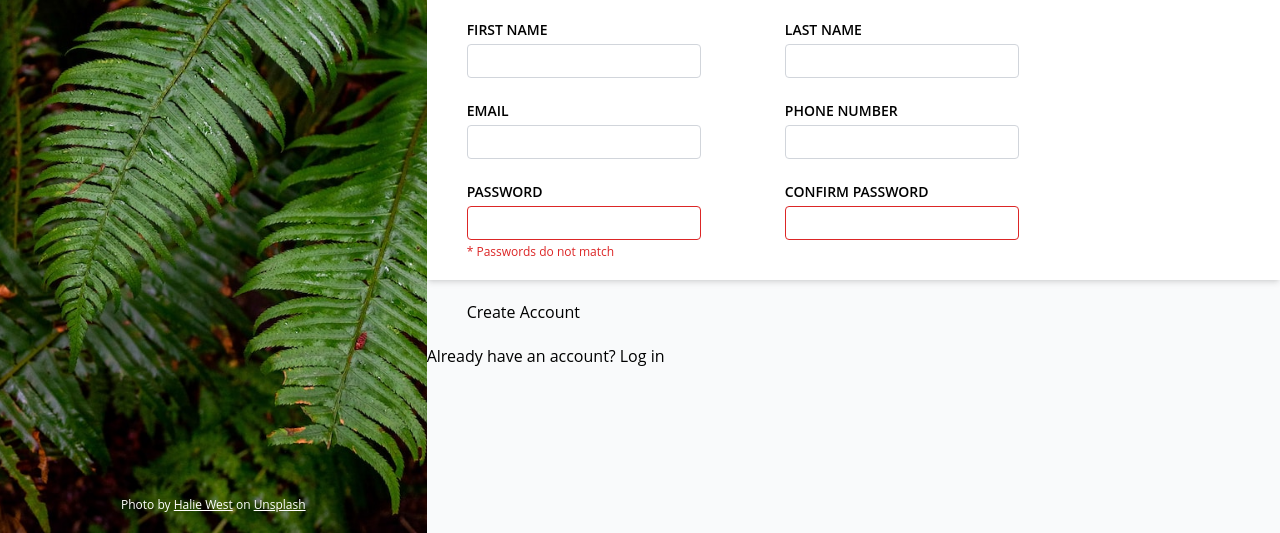
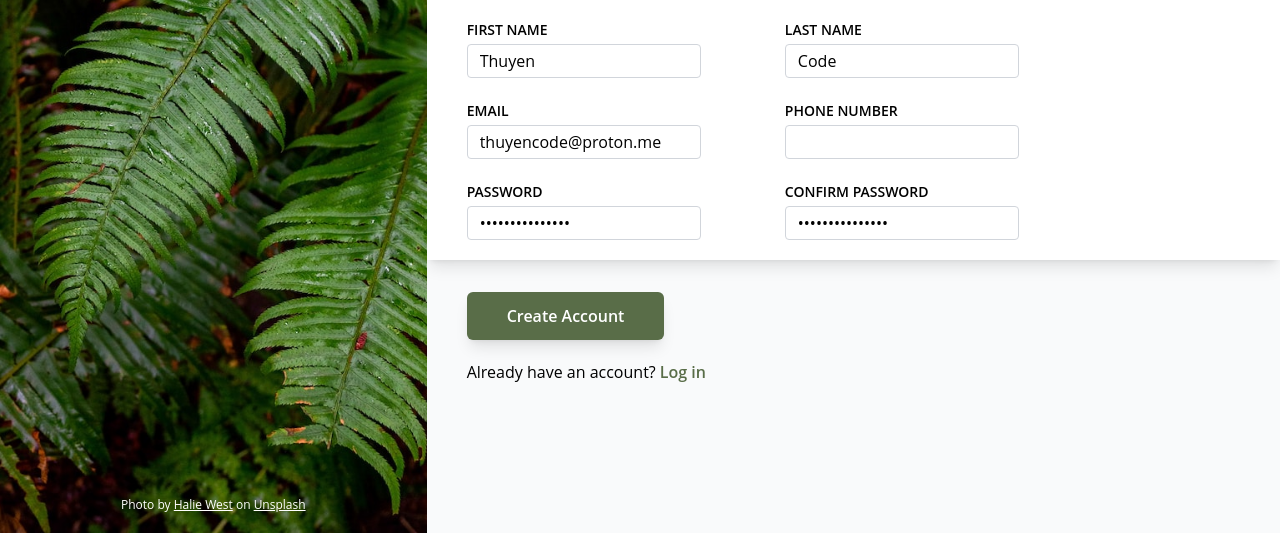
Before and after one commit to thuyencode/sign-up-form-for-odin-project, a website built with Vite: page index.html in a window 1280 px wide. Shown: the part 267-800 px from the top of the page. Built offline with nearby package versions, Linux system fonts and the light colour scheme; a web font is replaced by a local one.

Commit message:
Complete the requirement

```diff
--- a/index.html
+++ b/index.html
@@ -7,13 +7,10 @@
     <link rel="stylesheet" href="src/style.css" />
     <title>Vite + TS</title>
   </head>
-  <body class="bg-[#F9FAFB] font-sans">
-    <div class="relative float-left h-screen w-1/3 text-white">
-      <img
-        src="/images/halie-west-25xggax4bSA-unsplash.jpg"
-        alt="green leaf plant in close up photography by Halie West, Ferns in the Washington forest"
-        class="block h-full w-full object-cover"
-      />
+  <body class="bg-[#F9FAFB] font-sans md:overflow-y-hidden">
+    <div
+      class="bg-hero-pattern h-screen w-full bg-cover bg-center text-white max-md:hidden md:relative md:float-left md:w-1/3"
+    >
       <div
         class="absolute inset-x-0 top-40 m-auto inline-flex h-24 w-full items-center justify-center gap-1 bg-black/50"
       >
@@ -40,35 +37,67 @@
       </p>
     </div>
 
-    <div class="float-right w-2/3 space-y-10 py-10">
-      <div class="space-y-5 pl-10 pr-40 text-lg font-semibold">
+    <div class="space-y-10 py-10 md:float-right md:w-2/3">
+      <div class="space-y-5 px-5 text-lg font-semibold lg:pl-10 lg:pr-40">
         <p>
           Lorem ipsum dolor sit amet, consectetur adipiscing elit, sed do
           eiusmod tempor incididunt ut labore et dolore magnam aliquam quaerat
-          voluptatem. Ut enim aeque doleamus animo, cum corpore dolemus.
+          voluptatem.
         </p>
         <p class="italic">Lorem ipsum dolor sit amet.</p>
       </div>
 
       <form>
-        <div class="space-y-5 bg-white py-5 pl-10 shadow-md">
+        <div
+          class="space-y-5 bg-white p-5 shadow-lg sm:px-10 md:pl-5 md:pr-0 lg:pl-10"
+        >
           <legend>Let&apos;s do this!</legend>
           <fieldset>
             <div>
               <label for="first_name">First Name</label>
-              <input type="text" id="first_name" name="first_name" required />
+              <input
+                type="text"
+                class="peer/first_name"
+                id="first_name"
+                name="first_name"
+                value="Thuyen"
+                required
+              />
+              <p class="error hidden peer-invalid/first_name:inline">
+                * First name is empty
+              </p>
             </div>
 
             <div>
               <label for="last_name">Last Name</label>
-              <input type="text" id="last_name" name="last_name" required />
+              <input
+                type="text"
+                class="peer/last_name"
+                id="last_name"
+                name="last_name"
+                value="Code"
+                required
+              />
+              <p class="error hidden peer-invalid/last_name:inline">
+                * Last name is empty
+              </p>
             </div>
           </fieldset>
 
           <fieldset>
             <div>
               <label for="email">Email</label>
-              <input type="email" id="email" name="email" required />
+              <input
+                type="email"
+                class="peer/email"
+                id="email"
+                name="email"
+                value="thuyencode@proton.me"
+                required
+              />
+              <p class="error hidden peer-invalid/email:inline">
+                * Email is empty
+              </p>
             </div>
 
             <div>
@@ -85,8 +114,20 @@
           <fieldset>
             <div>
               <label for="password">Password</label>
-              <input type="password" id="password" name="password" required />
-              <p class="error">* Passwords do not match</p>
+              <input
+                type="password"
+                class="peer/password"
+                id="password"
+                name="password"
+                min="8"
+                value="GuessMyPassw0rd"
+                pattern="^(?=.*\d)(?=.*[a-z])(?=.*[A-Z])(?!.*\s).*$"
+                required
+              />
+              <p class="error hidden peer-invalid/password:inline">
+                * Must be at least 8 characters and contains uppercase,
+                lowercase and number
+              </p>
             </div>
 
             <div>
@@ -95,14 +136,21 @@
                 type="password"
                 id="confirm_password"
                 name="confirm_password"
+                min="8"
+                value="GuessMyPassw0rd"
+                pattern="^(?=.*\d)(?=.*[a-z])(?=.*[A-Z])(?!.*\s).*$"
                 required
               />
             </div>
           </fieldset>
         </div>
 
-        <button class="ml-10" type="submit">Create Account</button>
-        <p>Already have an account? <a href="#">Log in</a></p>
+        <div
+          class="block flex-col items-center justify-between gap-5 max-md:flex sm:mx-10 sm:flex-row md:ml-5 md:mr-0 md:space-y-5 lg:ml-10"
+        >
+          <button type="submit">Create Account</button>
+          <p>Already have an account? <a href="#">Log in</a></p>
+        </div>
       </form>
     </div>
   </body>
--- a/src/style.css
+++ b/src/style.css
@@ -11,7 +11,7 @@
 
 @layer base {
   form {
-    @apply space-y-5;
+    @apply space-y-8;
   }
 
   legend {
@@ -19,11 +19,11 @@
   }
 
   fieldset {
-    @apply space-x-20;
+    @apply max-md:space-y-5 md:space-x-5 lg:space-x-20;
   }
 
   fieldset > div {
-    @apply inline-flex flex-col gap-1;
+    @apply inline-flex w-full flex-col gap-1 md:w-min;
   }
 
   label {
@@ -33,21 +33,20 @@
   input[type='text'],
   input[type='email'],
   input[type='password'] {
-    @apply rounded py-1;
+    @apply rounded border-gray-300 py-1 invalid:border-red-500;
   }
 
-  input[type='text'],
-  input[type='email'] {
-    @apply border-gray-300;
+  button[type='submit'] {
+    @apply rounded-md bg-[#596D48] px-10 py-3 font-semibold text-white shadow-lg hover:bg-opacity-80 active:bg-opacity-90;
   }
 
-  input[type='password'] {
-    @apply border-red-600;
+  form a {
+    @apply font-semibold text-[#596D48] hover:text-opacity-80 hover:underline active:text-blue-600 active:underline;
   }
 }
 
 @layer components {
   .error {
-    @apply text-xs text-red-600;
+    @apply break-words text-xs text-red-600;
   }
 }
--- a/tailwind.config.js
+++ b/tailwind.config.js
@@ -9,7 +9,10 @@ export default {
         logo: ['Norse-Bold', ...defaultTheme.fontFamily.sans],
         sans: ['Open Sans', ...defaultTheme.fontFamily.sans],
       },
-      height: '100dvh',
+      height: { screen: '100dvh' },
+      backgroundImage: {
+        'hero-pattern': "url('/images/halie-west-25xggax4bSA-unsplash.jpg')",
+      },
     },
   },
   plugins: [require('@tailwindcss/forms')],
```
